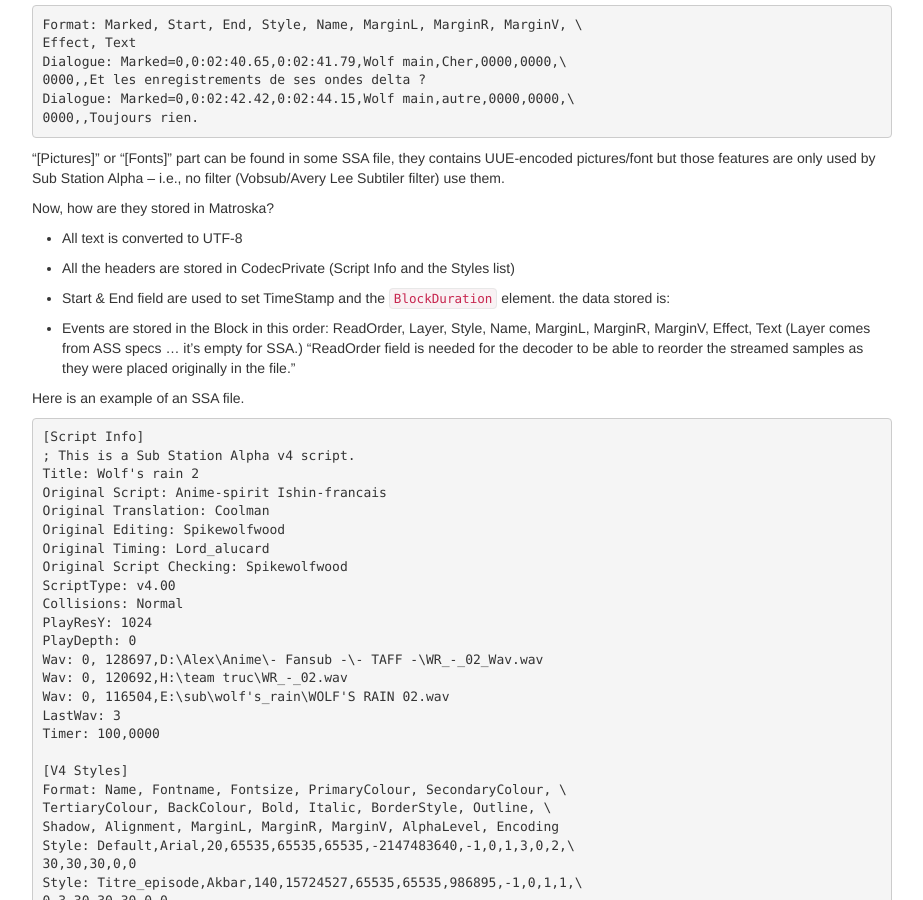
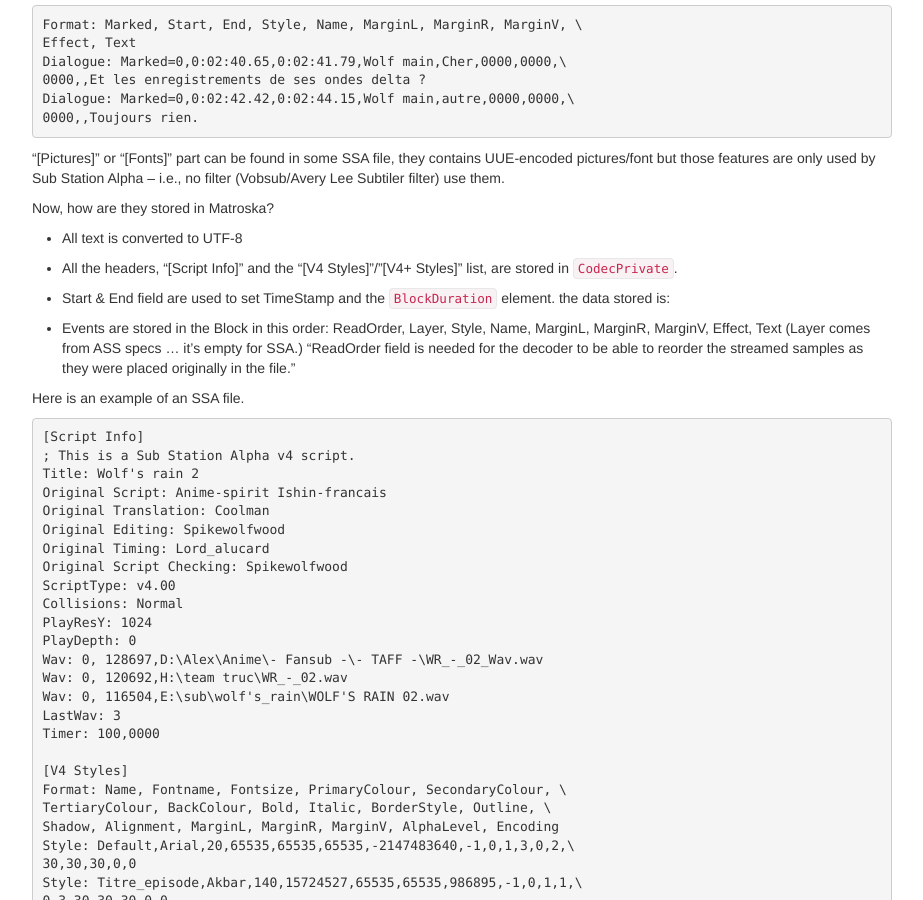
Before and after one commit to ietf-wg-cellar/matroska-specification, a Jekyll site: the page built from subtitles.md, in a window 1280 px wide and 900 px high, scrolled down 3977 px. Shown: the whole window, without its empty margins (273-1196 px from the left). Built offline with Jekyll 4.4.1, drawn with Linux system fonts in a browser that asks for light colours; our own code applies the rules of GitHub Pages for plain Markdown files.

Commit message:
list the sections that are in the SSA/ASS CodecPrivate

```diff
--- a/subtitles.md
+++ b/subtitles.md
@@ -257,8 +257,7 @@ Now, how are they stored in Matroska?
 
 *   All text is converted to UTF-8
 
-*   All the headers are stored in CodecPrivate
-   (Script Info and the Styles list)
+*   All the headers, "[Script Info]" and the "[V4 Styles]"/"[V4+ Styles]" list, are stored in `CodecPrivate`.
 
 *   Start & End field are used to set TimeStamp
    and the `BlockDuration` element. the data stored is:
```
